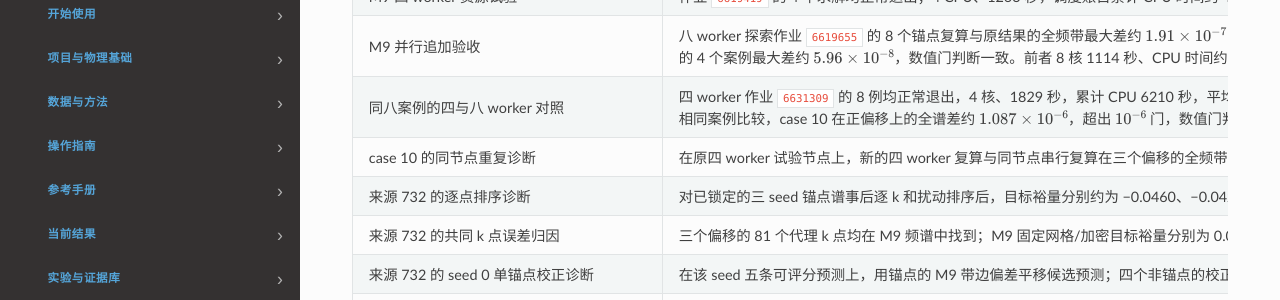
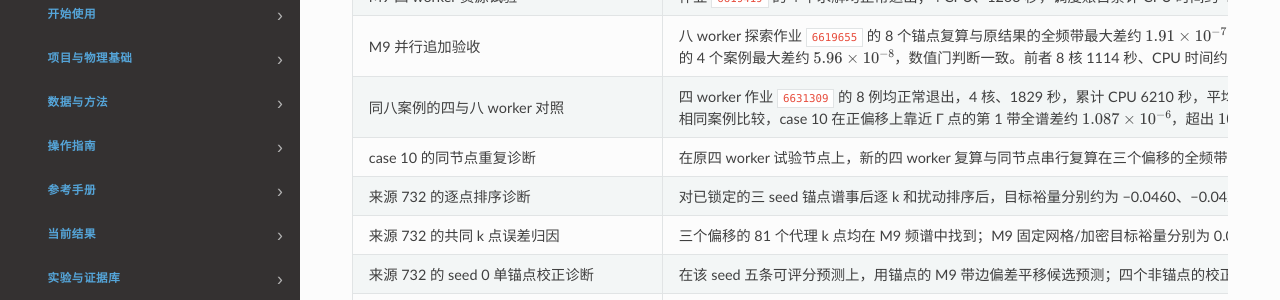
Before and after one commit to fangtoast/phc2d, an MkDocs documentation site: the page built from docs/results/inverse/鲁棒带隙逆向可用性审计.md, in a window 1280 px wide and 900 px high, scrolled down 522 px. Shown: the part 148-448 px from the top of the window. Built offline with MkDocs 1.6.1, drawn with Linux system fonts in a browser that asks for light colours.

Commit message:
Locate case 10 spectral difference

```diff
--- a/docs/results/inverse/鲁棒带隙逆向可用性审计.md
+++ b/docs/results/inverse/鲁棒带隙逆向可用性审计.md
@@ -44,7 +44,7 @@ source_artifacts:
 | 严格批次锚点数值结果 | M9 的 12 个锚点均通过冻结的有限数值门，只有来源 732 的目标共同裕量为正，约 0.05065；该来源因两 seed 的目标带序异常而按共同评分规则不可评分 | 这是预选且分层的锚点开发结果，尚不包含 48 个非锚点和完整六例 WSL 复核，不能外推总体成功率或证明连续 BZ 收敛 |
 | M9 四 worker 资源试验 | 作业 `6619419` 的 4 个求解均正常退出；4 CPU、1263 秒，调度账目累计 CPU 时间约 4071 秒，平均利用率约 80.6%。四个 worker 各自峰值 RSS 约 357–367 MiB，批次账单峰值 MaxRSS 约 8.24 GiB | 与既有独立作业的同一组锚点比较，全部数值门判断一致；case 10 的一个偏移在第 1 带全谱最大差约 $1.84\times10^{-6}$，超出 $10^{-6}$ 的严格频谱复核阈值，目标 B4–B5 最大差约 $5.96\times10^{-8}$。因此只能称资源 pilot 完成，不能称严格全谱复核通过；节点和运行条件不同，差异原因尚未确定 |
 | M9 并行追加验收 | 八 worker 探索作业 `6619655` 的 8 个锚点复算与原结果的全频带最大差约 $1.91\times10^{-7}$，数值门判断一致；已提交的四 worker 入口作业 `6619830` 的 4 个案例最大差约 $5.96\times10^{-8}$，数值门判断一致。前者 8 核 1114 秒、CPU 时间约 7496 秒；后者 4 核 858 秒、CPU 时间约 3258 秒 | 对应平均 CPU 利用率约 84.1% 和 94.9%；仅为两项小规模资源 pilot。新入口可用于新批次的受控验证，不能据此改写旧批次或宣称大规模吞吐、所有节点和全谱差异问题已解决 |
-| 同八案例的四与八 worker 对照 | 四 worker 作业 `6631309` 的 8 例均正常退出，4 核、1829 秒，累计 CPU 6210 秒，平均利用率约 84.9%，worker 峰值 RSS 约 359–367 MiB；与 `6619655` 相同案例比较，case 10 在正偏移上的全谱差约 $1.087\times10^{-6}$，超出 $10^{-6}$ 门，数值门判断一致。[逐案例对照](../../../runs/20261101/EXP-INV-007_preflight_202611011445/eight_cases_four_workers/audit.json) | 四 worker 吞吐约为八 worker 的 61%，分配核时约 2.03 对 2.48；节点和部署不同，仅为有限工程对照。四 worker 全谱复核未通过，原因未知；调度 MaxRSS 包含环境准备，不能作为作业 cgroup 峰值。不可据此宣称并行差异已解决或普遍优劣。 |
+| 同八案例的四与八 worker 对照 | 四 worker 作业 `6631309` 的 8 例均正常退出，4 核、1829 秒，累计 CPU 6210 秒，平均利用率约 84.9%，worker 峰值 RSS 约 359–367 MiB；与 `6619655` 相同案例比较，case 10 在正偏移上靠近 Γ 点的第 1 带全谱差约 $1.087\times10^{-6}$，超出 $10^{-6}$ 门，数值门判断一致。[逐案例对照](../../../runs/20261101/EXP-INV-007_preflight_202611011445/eight_cases_four_workers/audit.json) | 四 worker 吞吐约为八 worker 的 61%，分配核时约 2.03 对 2.48；节点和部署不同，仅为有限工程对照。四 worker 全谱复核未通过，原因未知；调度 MaxRSS 包含环境准备，不能作为作业 cgroup 峰值。不可据此宣称并行差异已解决或普遍优劣。 |
 | case 10 的同节点重复诊断 | 在原四 worker 试验节点上，新的四 worker 复算与同节点串行复算在三个偏移的全频带最大差约 $9.31\times10^{-8}$；新旧两次四 worker 复算最大差约 $2.07\times10^{-6}$，门判断一致 | 初次超差未在这一次重复中重现；同一节点上不同轮次也可出现差异，不能据此确定并行是原因或宣称问题消除。原 $10^{-6}$ 全谱判据及首次未通过记录保持不变 |
 | 来源 732 的逐点排序诊断 | 对已锁定的三 seed 锚点谱事后逐 k 和扰动排序后，目标裕量分别约为 −0.0460、−0.0421、−0.0416；M9 加密结果为 0.05065 | 仅一个来源，代理使用固定 k 网格、MPB 使用加密带边；逐点排序仍未恢复该例正裕量，不能作为已验证修复，也不改变原始不可评分状态 |
 | 来源 732 的共同 k 点误差归因 | 三个偏移的 81 个代理 k 点均在 M9 频谱中找到；M9 固定网格/加密目标裕量分别为 0.05092/0.05065，三 seed 代理固定网格裕量分别为 −0.04605/−0.06248/−0.04156 | 仅一个事后诊断来源；该例的正负判断差异已经出现在共同 k 点上，并非单由加密造成。异常谱仅作诊断，不能作为有效预测；是否能通过局部校准或重新训练修复仍需独立实验 |
```
